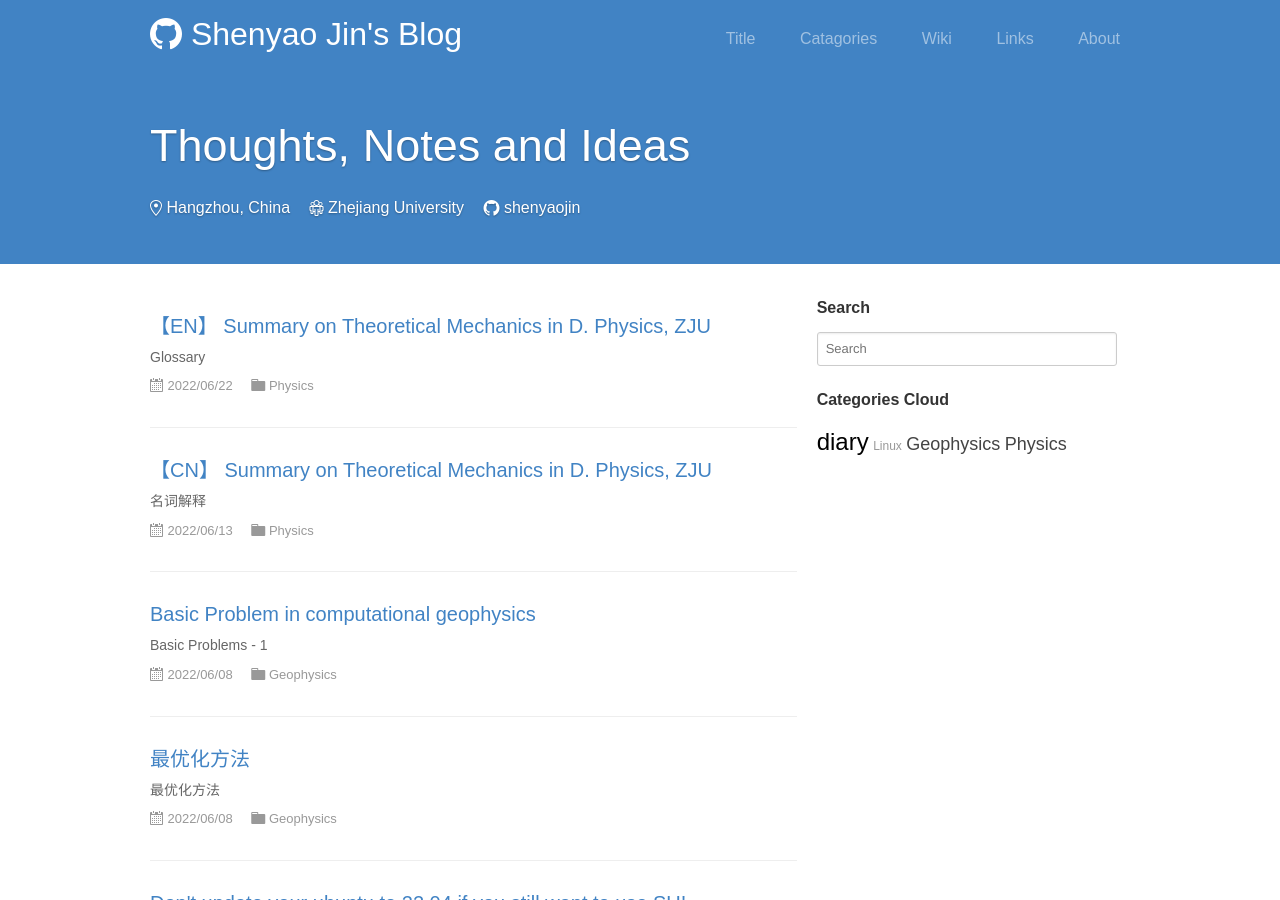
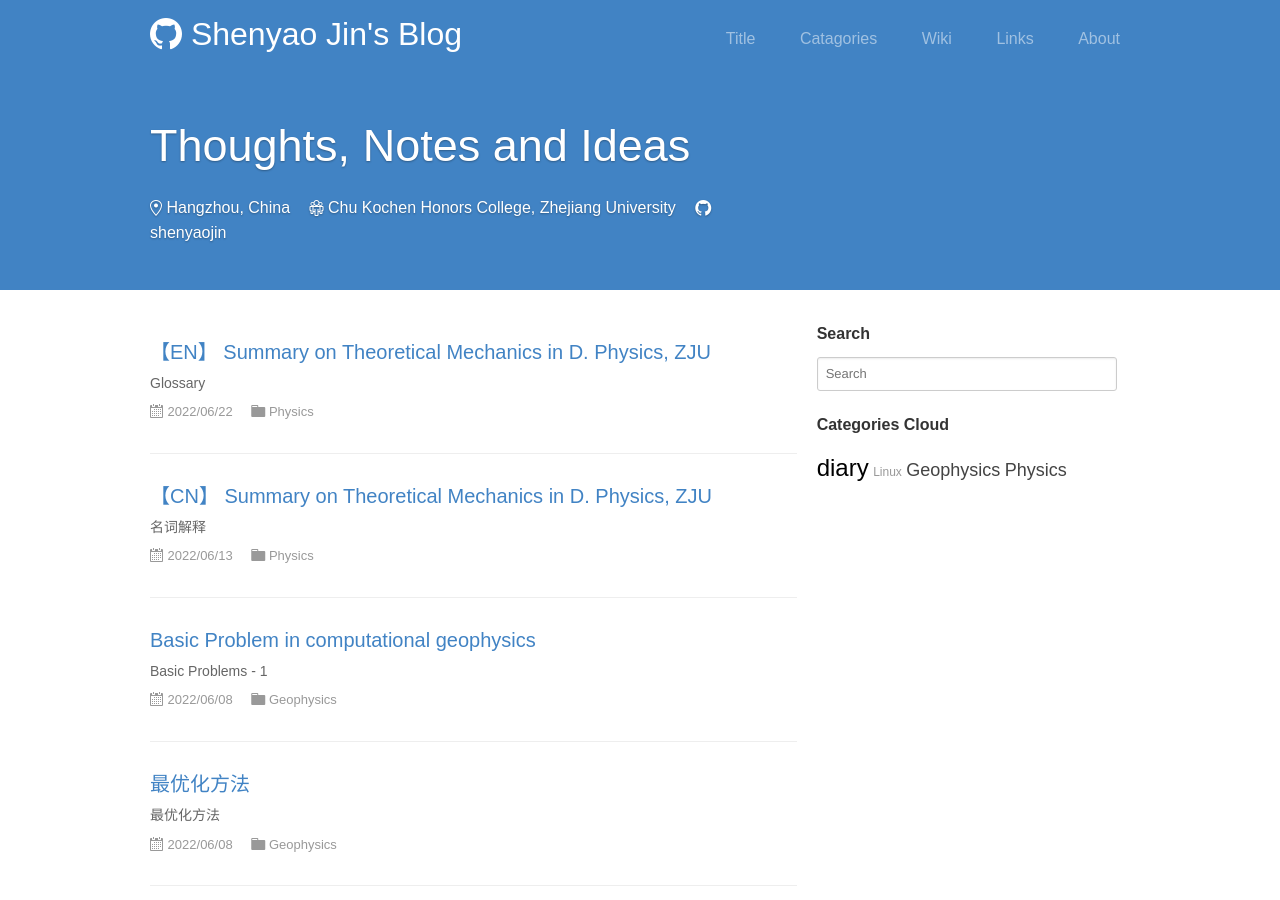
Before and after one commit to shenyaojin/shenyaojin.github.io, a Jekyll site: the page built from index.html, in a window 1280 px wide and 900 px high. Built offline with Jekyll 4.4.1, drawn with Linux system fonts in a browser that asks for light colours; the list of posts is cut into pages by our own code; a style sheet for code colours, icons or effects is not loaded.

Commit message:
Update _config.yml

```diff
--- a/_config.yml
+++ b/_config.yml
@@ -54,8 +54,8 @@ highlight_theme: github
 #      Author      #
 # ---------------- #
 author: Shenyao Jin
-organization: Zhejiang University
-organization_url: http://ckc.zju.edu.cn/
+organization: Chu Kochen Honors College, Zhejiang University
+organization_url: https://en.wikipedia.org/wiki/Zhejiang_University#Chu_Kochen_Honors_College
 github_username: shenyaojin
 location: Hangzhou, China
 email: shenyao_jin@zju.edu.cn
```
